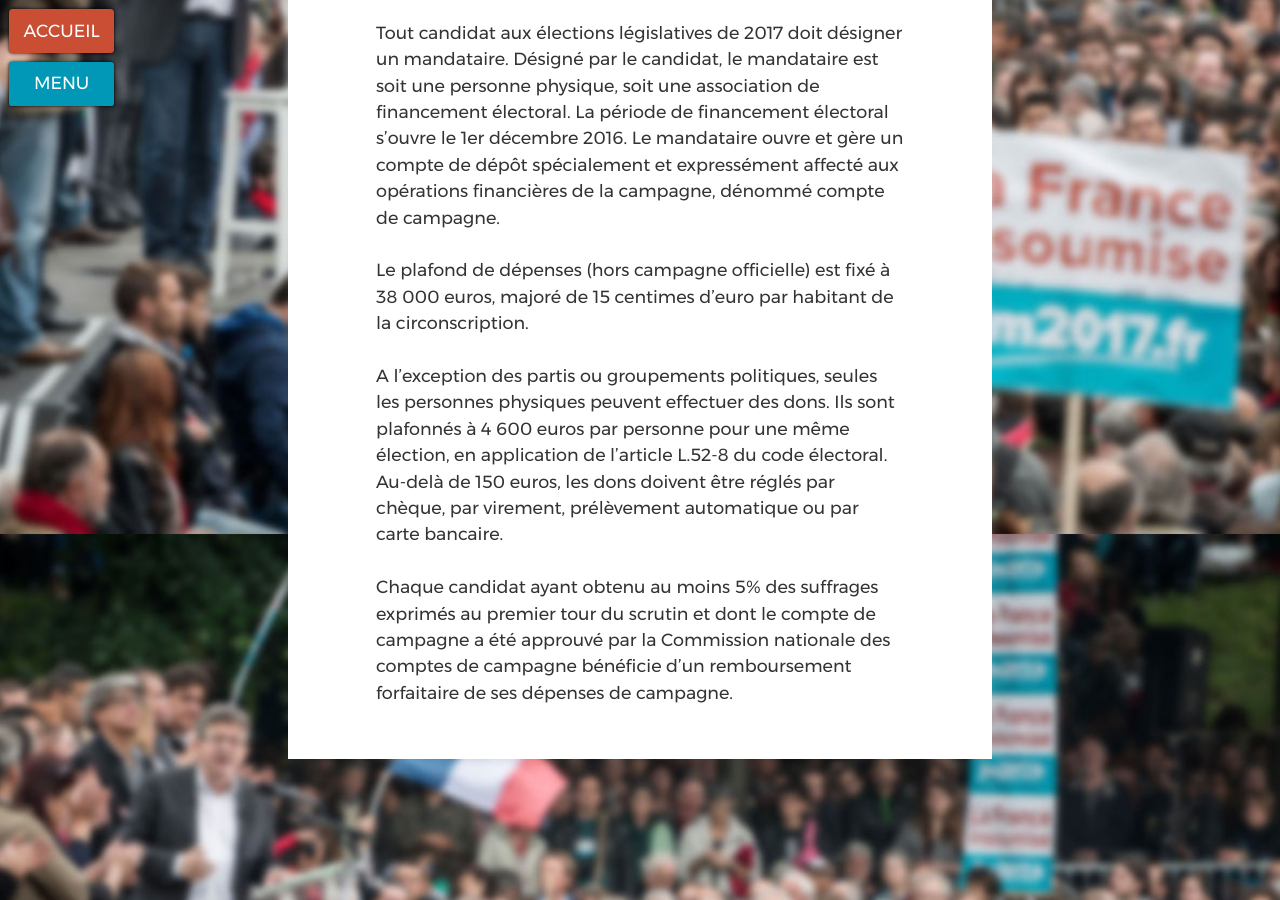
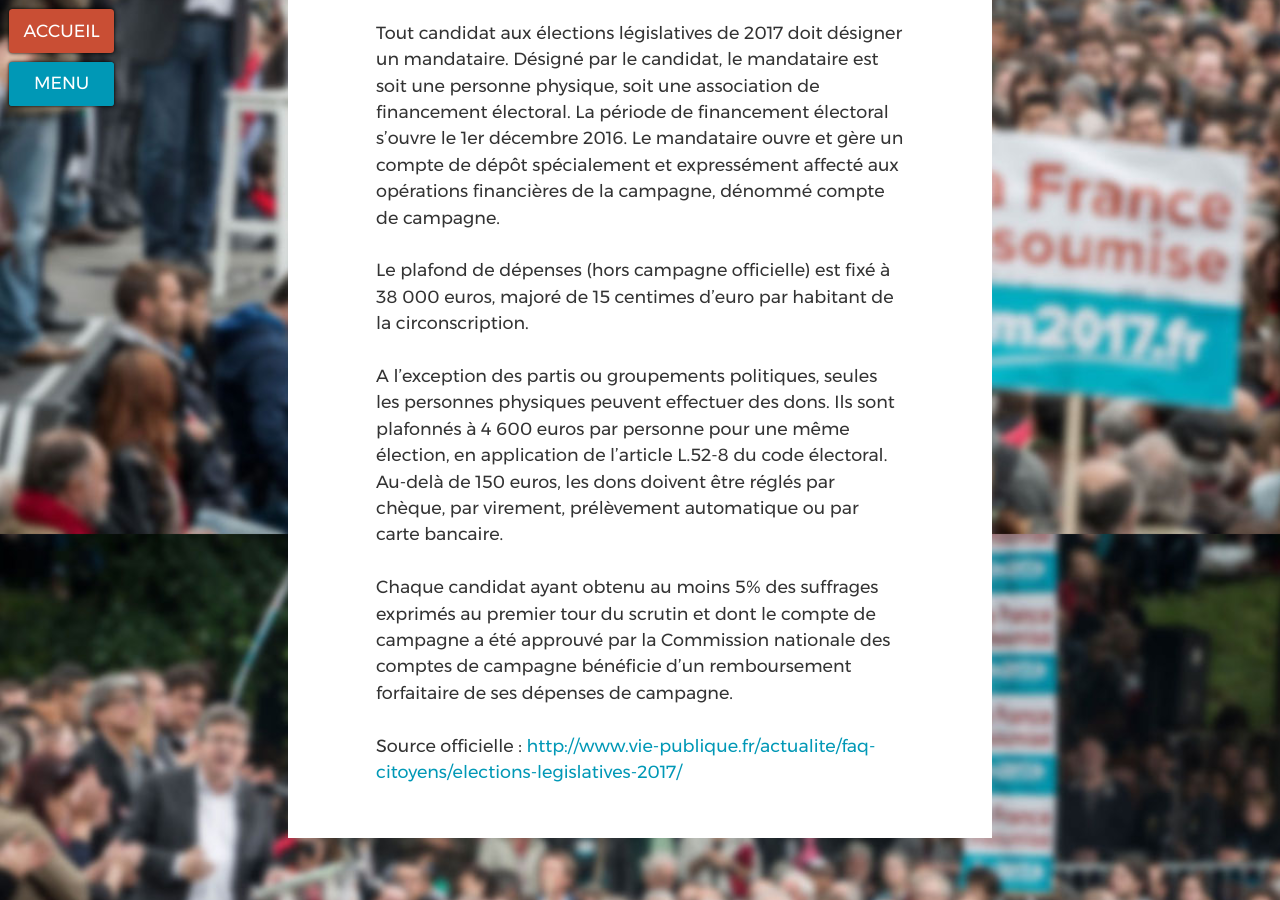
Before and after one commit to ryuran/kitcampagne.fi, a Jekyll site: the page built from _cat_legislatives2017/guide-du-candidat.md, in a window 1280 px wide and 900 px high, scrolled down 3066 px. Built offline with Jekyll 4.4.1, drawn with Linux system fonts in a browser that asks for light colours.

Commit message:
Update guide-du-candidat.md

```diff
--- a/_cat_legislatives2017/guide-du-candidat.md
+++ b/_cat_legislatives2017/guide-du-candidat.md
@@ -49,3 +49,5 @@ Le plafond de dépenses (hors campagne officielle) est fixé à 38 000 euros, ma
 A l’exception des partis ou groupements politiques, seules les personnes physiques peuvent effectuer des dons. Ils sont plafonnés à 4 600 euros par personne pour une même élection, en application de l’article L.52-8 du code électoral. Au-delà de 150 euros, les dons doivent être réglés par chèque, par virement, prélèvement automatique ou par carte bancaire.
 
 Chaque candidat ayant obtenu au moins 5% des suffrages exprimés au premier tour du scrutin et dont le compte de campagne a été approuvé par la Commission nationale des comptes de campagne bénéficie d’un remboursement forfaitaire de ses dépenses de campagne.
+
+Source officielle : [http://www.vie-publique.fr/actualite/faq-citoyens/elections-legislatives-2017/](http://www.vie-publique.fr/actualite/faq-citoyens/elections-legislatives-2017/)
```
